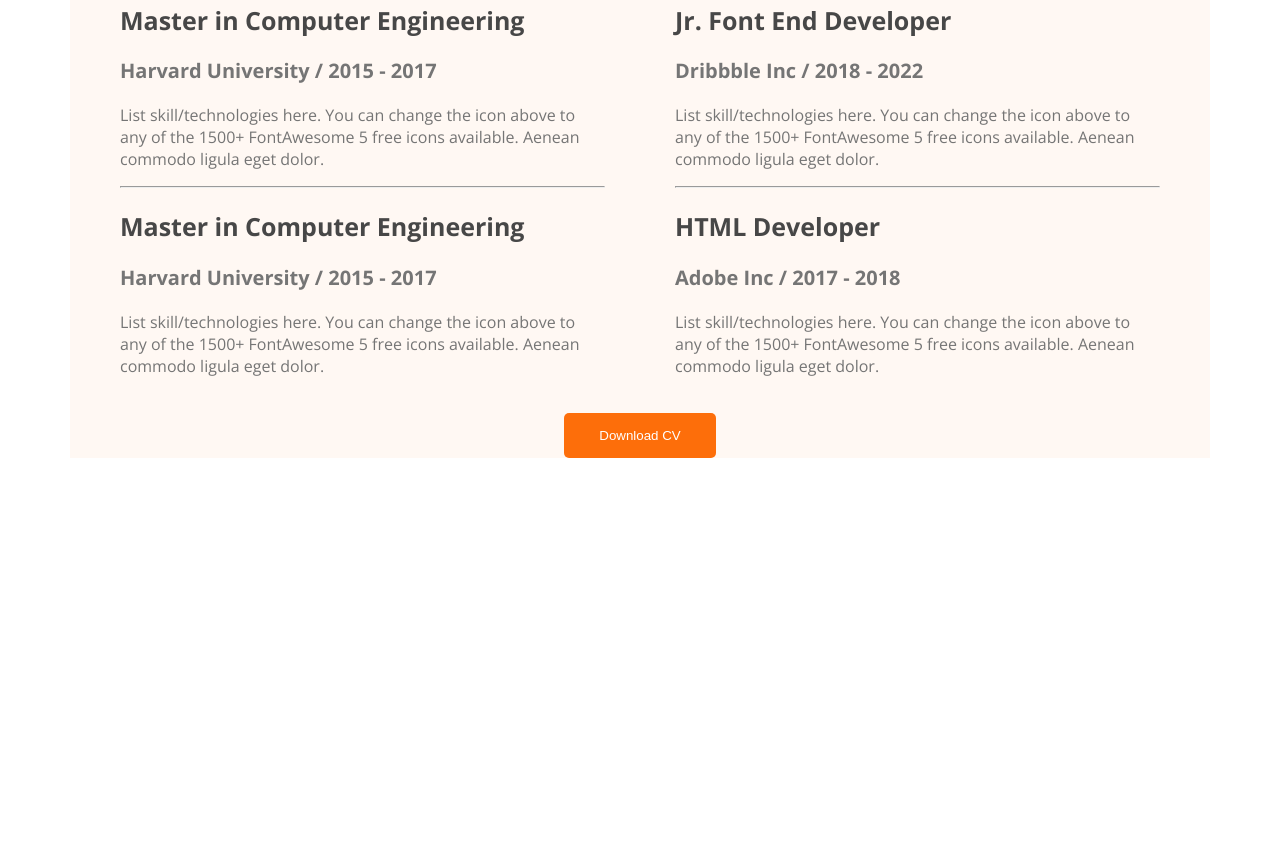
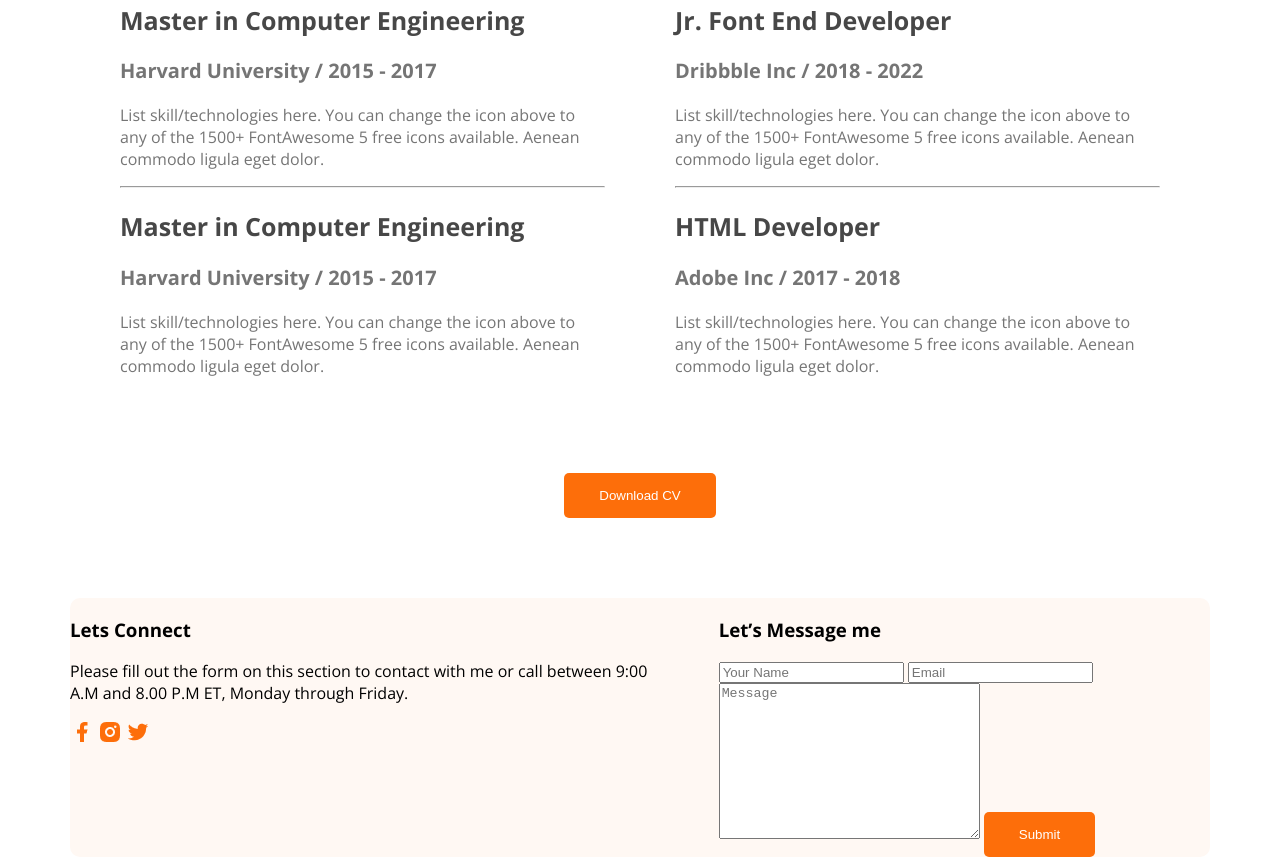
Before and after one commit to mdimran-mia/web-developer-website, a plain HTML site: page index.html in a window 1280 px wide. Shown: the part 2843-3708 px from the top of the page. Before the commit the page ends 3309 px from the top, so only its background shows below. Drawn offline with nearby package versions, Linux system fonts and the light colour scheme.

Commit message:
footer added

```diff
--- a/index.html
+++ b/index.html
@@ -161,7 +161,22 @@
 
     </main>
     <footer>
-
+        <div class="footer-column">
+            <h3 class="column-title">Lets Connect</h3>
+            <p class="column-description">Please fill out the form on this section to contact with me or call between 9:00 A.M and 8.00 P.M ET, Monday through Friday.</p>
+            <div class="social-links">
+                <a href="#"><img src="images/icons/facebook.png" alt=""></a>
+                <a href="#"><img src="images/icons/insta.png" alt=""></a>
+                <a href="#"><img src="images/icons/twitter.png" alt=""></a>
+            </div>
+        </div>
+        <div class="footer-column">
+            <h3 class="column-title">Let’s Message me</h3>
+            <input type="text" placeholder="Your Name">
+            <input type="text" placeholder="Email">
+            <textarea name="" id="" cols="30" rows="10" placeholder="Message"></textarea>
+            <button class="btn-primary">Submit</button>
+        </div>
     </footer>
 
 </body>
--- a/styles/portfolio.css
+++ b/styles/portfolio.css
@@ -196,10 +196,6 @@ main {
 
 /* Resume section bellow */
 
-.resume {
-    background-color: #FFF8F3;
-}
-
 .resume>.resume-title {
     color: #181818;
     text-align: center;
@@ -235,4 +231,16 @@ main {
 }
 .download-cv{
     text-align: center;
+    margin: 80px 0px;
 }
+
+footer{
+    max-width: 1140px;
+    display: flex;
+    padding: 130px 200;
+    border-radius: 10px;
+    background: #FFF8F3;
+    margin:0 auto;
+    justify-content: space-between;
+    gap: 50px;
+}
```
